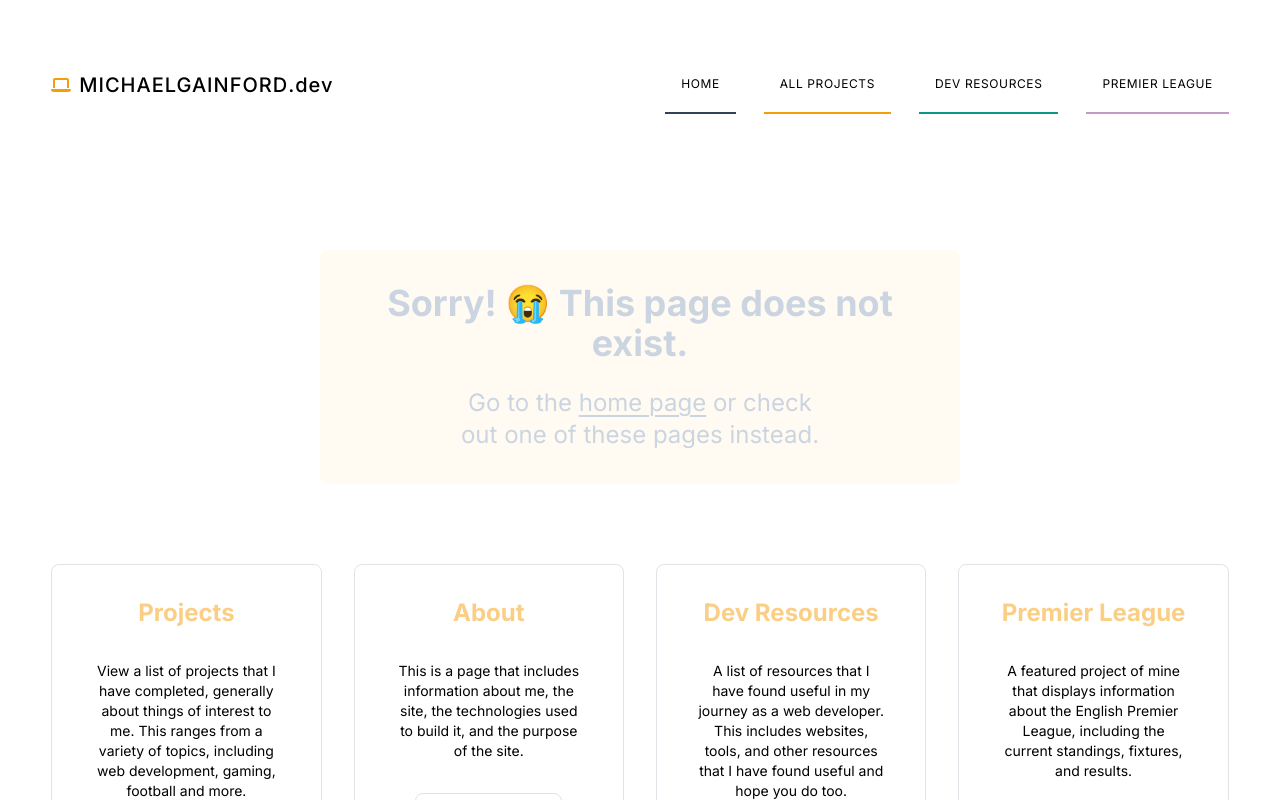
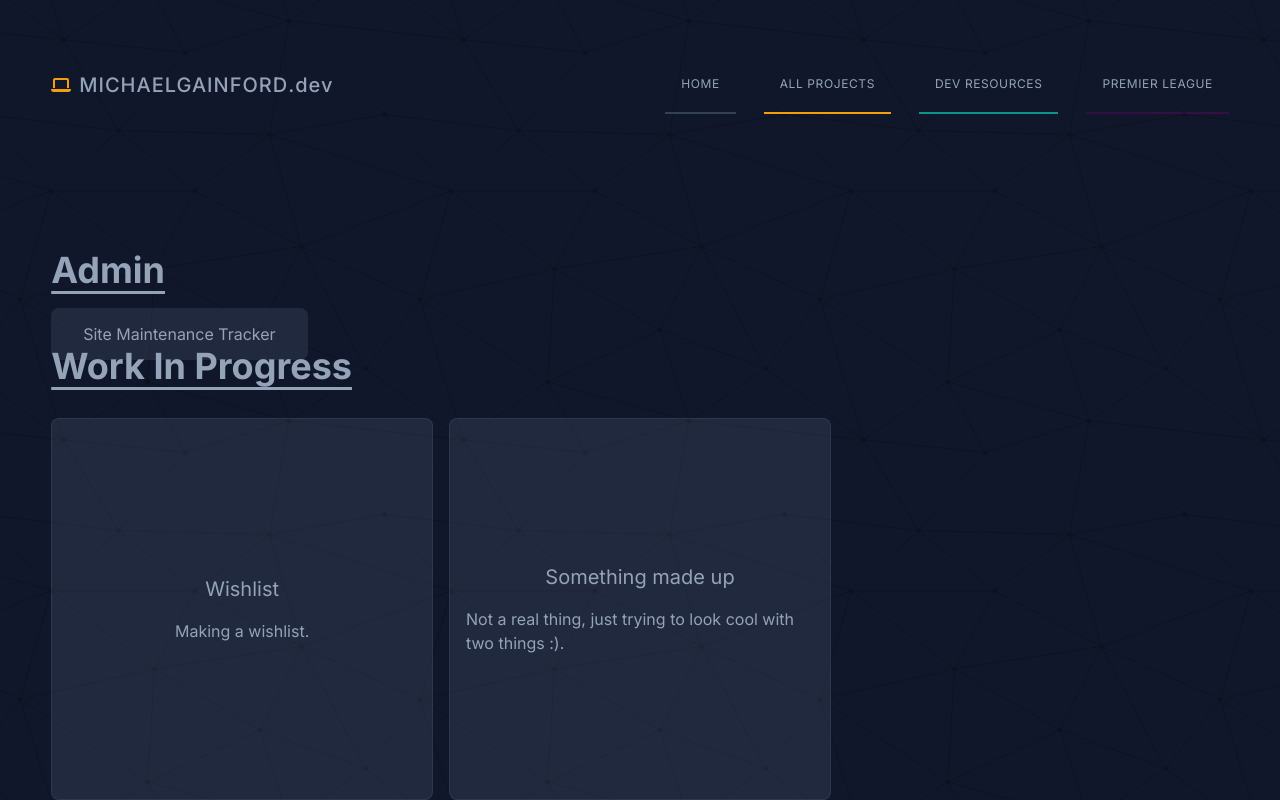
Before and after one commit to michaelgainford/michaelgainford.github.io, a Next.js app: page /pigeon in a window 1280 px wide. Before the commit this address had no page. Shown: the top 800 px of the page. Built offline with nearby package versions, Linux system fonts and the light colour scheme; what tailwindcss-motion would draw is missing.

Commit message:
Visual tweaks and clean up.

```diff
--- a/app/page.jsx
+++ b/app/page.jsx
@@ -1,17 +1,14 @@
-import { globalPageStyles, mainStyles } from "@/data/Variables";
+import { brandPageBackground, brandTextColour, globalPageStyles, globalMainStyles } from "@/data/Variables";
 import Header from "@/components/header/Header";
 import HomeResources from "@/components/page_home/Home_Resources";
 import HomeProjects from "@/components/page_home/Home_Projects";
 import Footer from "@/components/footer/Footer";
 
-const pageBackground = `bg-slate-900 bg-brand-background bg-repeat`;
-const pageTextColour = `text-slate-400`;
-
 export default function PAGE_HOME() {
 	return (
-		<div className={`${pageBackground} ${pageTextColour} ${globalPageStyles}`}>
+		<div className={`${brandPageBackground} ${brandTextColour} ${globalPageStyles}`}>
 			<Header />
-			<main className={mainStyles}>
+			<main className={globalMainStyles}>
 				<div className={`flex w-full mt-8 gap-12 max-lg:flex-col lg:gap-24 xl:gap-32 2xl:gap-48`}>
 					<HomeProjects />
 					<HomeResources />
--- /dev/null
+++ b/app/pigeon/page.jsx
@@ -0,0 +1,49 @@
+import { brandPageBackground, brandTextColour, globalPageStyles, mainStyles } from "@/data/Variables";
+import Link from "next/link";
+import Header from "@/components/header/Header";
+import Footer from "@/components/footer/Footer";
+
+const wipItems = [
+	{
+		title: "Wishlist",
+		content: "Making a wishlist.",
+		href: "/wip/wishlist"
+	},
+	{
+		title: "Something made up",
+		content: "Not a real thing, just trying to look cool with two things :).",
+		href: "/"
+	}
+];
+
+export default function PAGE_HOME() {
+	return (
+		<div className={`${brandPageBackground} ${brandTextColour} ${globalPageStyles}`}>
+			<Header />
+			<main className={mainStyles}>
+				<div className={`flex w-full mt-8 gap-12 max-lg:flex-col lg:gap-24 xl:gap-32 2xl:gap-48`}>
+					<div className="content">
+					<div className="col-span-1">
+						<h1 className="mb-8 text-4xl font-bold underline underline-offset-8">Admin</h1>
+						<Link href="/pigeon/site-maintenance-tracker" className="px-8 py-4 rounded-lg bg-slate-500/20">
+						Site Maintenance Tracker
+						</Link>
+					</div>
+					<div className="col-span-3">
+						<h2 className="mb-8 text-4xl font-bold underline underline-offset-8">Work In Progress</h2>
+						<div className="grid grid-cols-1 gap-4 md:grid-cols-2 xl:grid-cols-3">
+						{wipItems.map((item, index) => (
+							<div key={index} className="flex flex-col items-center justify-center gap-4 p-4 border card !aspect-square border-slate-500/20 bg-slate-500/20 rounded-lg">
+								<h2 className="text-xl">{item.title}</h2>
+								<p>{item.content}</p>
+							</div>
+						))}
+						</div>
+					</div>
+					</div>
+				</div>
+			</main>
+			<Footer />
+		</div>
+	);
+}
--- a/app/projects/football/competitions/english-premier-league/all-clubs/page.jsx
+++ b/app/projects/football/competitions/english-premier-league/all-clubs/page.jsx
@@ -55,7 +55,7 @@ export default function PAGE_PREMIER_LEAGUE () {
                                 alt={Club.teamName}
                                 width={80}
                                 height={80}
-                                className={Club.currentPrem ? "grayscale-0 !h-[80px] 2xl:!h-[120px] !max-h-unset !w-auto max-w-auto" : "grayscale hover:grayscale-0 !h-[80px] 2xl:!h-[120px] !max-h-unset !w-auto max-w-auto"}
+                                className={Club.currentPrem ? "grayscale-0 !h-[80px] 2xl:!h-[120px] !max-h-unset !w-auto max-w-auto" : "grayscale hover:grayscale-0 !h-[80px] 2xl:!h-[120px] !max-h-unset !w-auto max-w-auto duration-500 transition-all"}
                                 />
                                 <p className={`text-sm ${Club.currentPrem ? "text-brand-main font-bold" : "text-gray-400"}`}>
                                     {Club.teamName}
--- a/components/header/MainMobile.jsx
+++ b/components/header/MainMobile.jsx
@@ -5,6 +5,7 @@ import Link from "next/link";
 import DataForNavigation from "@/data/Data_For_Navigation";
 import MainLogo from "./MainLogo";
 import IconCrossNav from "../icons/IconCrossNav";
+import { brandTextColour } from "@/data/Variables";
 const navLinks = DataForNavigation.filter((link) => link.mainNav === true);
 
 // get all links get that contain the string '/projects/' and store for later
@@ -26,7 +27,7 @@ export default function MAIN_MOBILE({ isVisible, toggleVisibility }) {
   const projectsSubMenuVisibility = isProjectsSubMenuVisible ? `` : `hidden`;
   return (
     <div
-      className={`mobile-nav absolute inset-0 right-4 z-[99] w-full h-full p-8 bg-slate-900 lg:hidden flex flex-col gap-8 overflow-y-auto text-slate-100 ${
+      className={`mobile-nav absolute inset-0 right-4 z-[99] w-full h-full p-8 bg-slate-900 lg:hidden flex flex-col gap-8 overflow-y-auto ${brandTextColour} ${
         isVisible ? `` : `hidden`
       }`}
     >
--- a/data/Data_For_Sitemap.json
+++ b/data/Data_For_Sitemap.json
@@ -12,7 +12,7 @@
         },
         {
             "name": "Site Maintenance Tracker",
-            "href": "/general/site-maintenance-tracker",
+            "href": "/pigeon/site-maintenance-tracker",
             "lastUpdated": "2024-11-28"
         },
         {
@@ -48,7 +48,7 @@
         {
             "name": "EPL - All Clubs",
             "href": "/projects/football/competitions/english-premier-league/all-clubs",
-            "lastUpdated": "2024-11-23"
+            "lastUpdated": "2024-11-29"
         },
         {
             "name": "Euro 2024",
@@ -78,7 +78,7 @@
         {
             "name": "Movies Database",
             "href": "/projects/movies-database",
-            "lastUpdated": "2024-11-20"
+            "lastUpdated": "2024-11-29"
         },
         {
             "name": "Quotes",
--- a/data/Variables.jsx
+++ b/data/Variables.jsx
@@ -1,7 +1,10 @@
 {/* Site Wide Styling */}
 const globalPageStyles = "space-y-4 lg:space-y-8 xl:space-y-12 2xl:space-y-16 min-h-dvh";
 const mainStyles = "mx-auto w-[90%] md:w-[92%] max-w-[2000px] flex flex-col items-center";
+const globalMainStyles = "mx-auto w-[90%] md:w-[92%] max-w-[2000px] flex flex-col items-center";
 const sharedHeadingStyles = "pb-2 mx-auto mb-12 text-3xl font-bold text-left transition-all duration-500 border-b-4 border-slate-500/20 md:text-xl xl:mb-16 2xl:text-3xl w-fit";
+const brandPageBackground = "bg-slate-900 bg-brand-background bg-repeat";
+const brandTextColour = "text-slate-400";
 const brandSharedHeadingStyles = "pb-2 mx-auto mb-12 text-3xl font-bold text-left transition-all duration-500 border-b-4 border-slate-500/20 md:text-xl xl:mb-16 2xl:text-3xl w-fit";
 
 {/* Navigation */}
@@ -215,8 +218,11 @@ const urlForTailwindCSS = "https://tailwindcss.com";
 {/* exports */}
 export { mainStyles };
 export { globalPageStyles };
+export { globalMainStyles };
 export { sharedHeadingStyles };
 export { brandSharedHeadingStyles };
+export { brandPageBackground };
+export { brandTextColour };
 export { navigation };
 export { premierLeagueYears };
 export { seasonPositions };
```
Also changed, not shown: app/projects/movies-database/page.jsx (+6 -6 lines), app/pigeon/site-maintenance-tracker/page.jsx (renamed from app/general/site-maintenance-tracker/page.jsx), app/pigeon/wip/wishlist/page.jsx (renamed from app/wip/wishlist/page.jsx).
